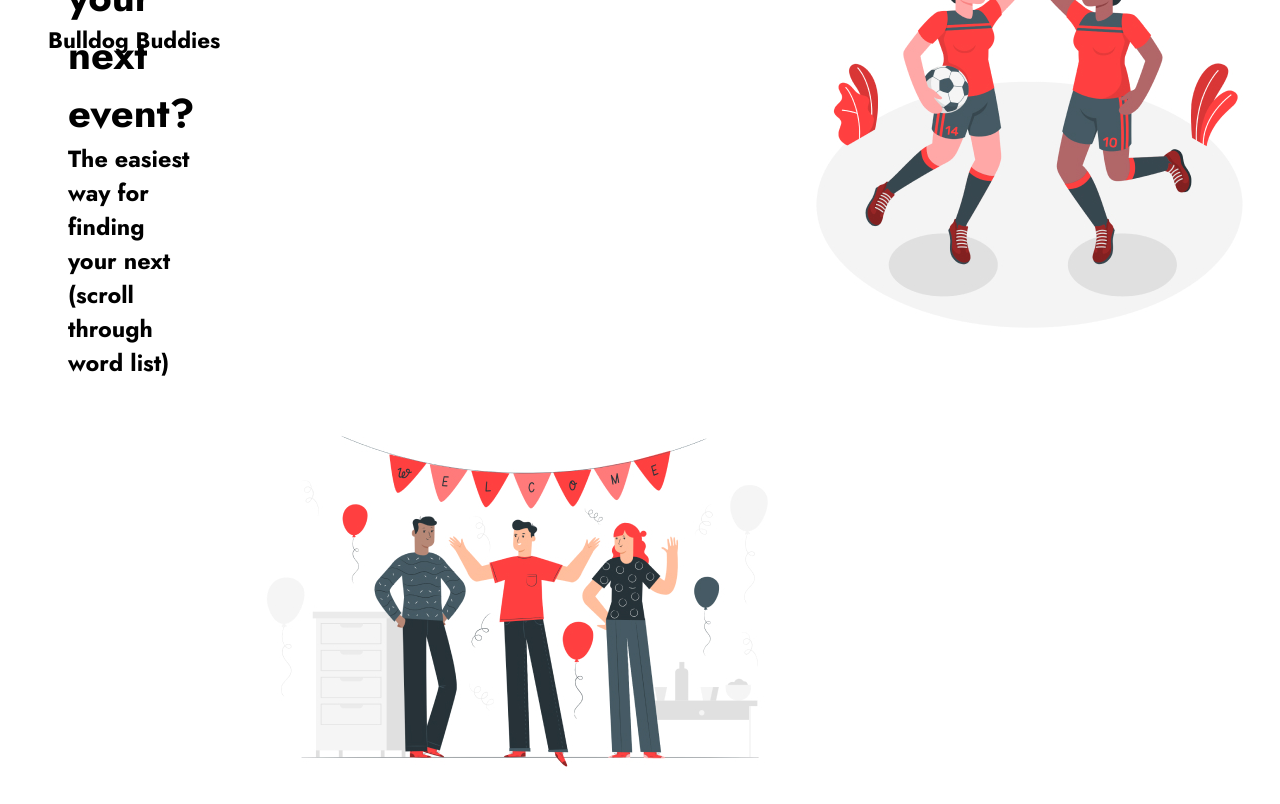
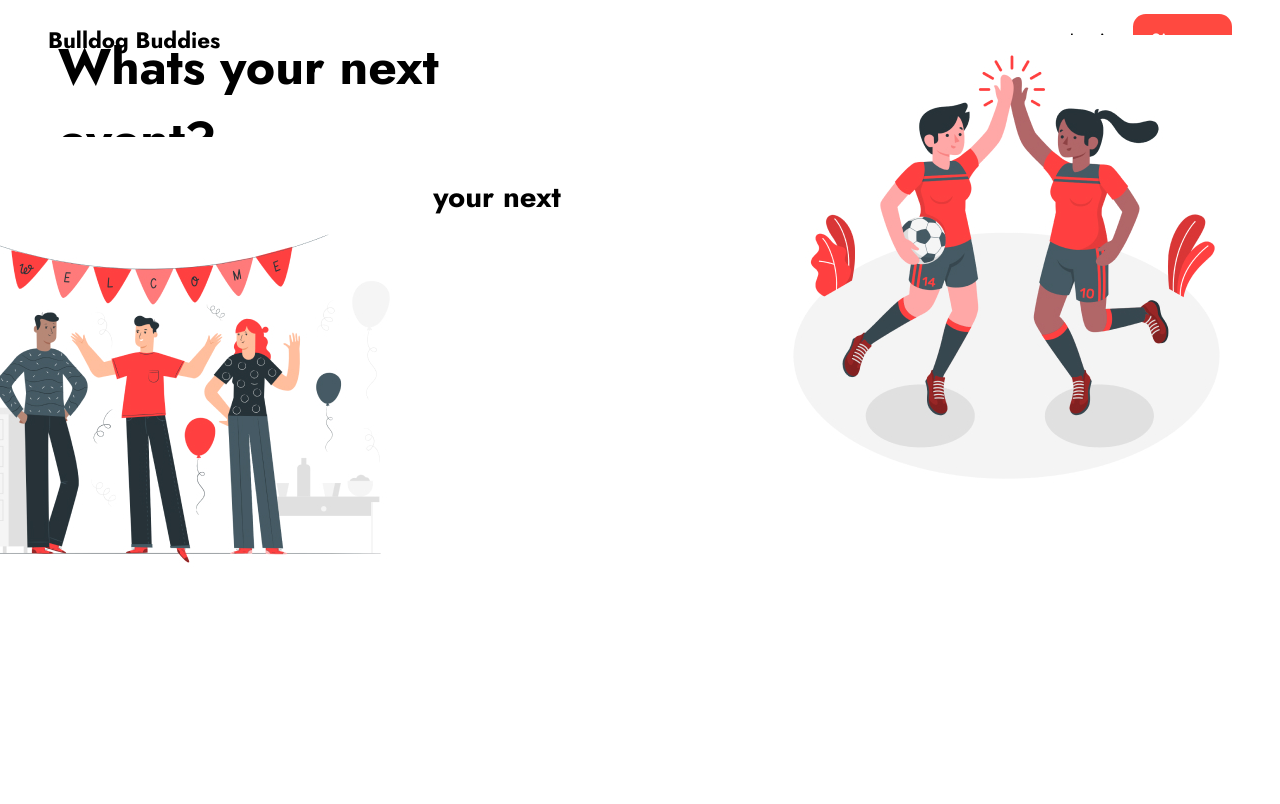
Before and after one commit to rishivandhan/BullDogBuddies, a React (Create React App) app in the folder bulldog-buddies/: page / in a window 1280 px wide. Shown: the top 804 px of the page. Built offline with nearby package versions, Linux system fonts and the light colour scheme; a web font is replaced by a local one.

Commit message:
Basic Homepage change

```diff
--- a/bulldog-buddies/src/components/Home.css
+++ b/bulldog-buddies/src/components/Home.css
@@ -1,7 +1,6 @@
 .home-container {
     display: flex;
     align-items: center;
-    justify-content: space-between;
     height: 80px;
     padding: 0 3rem;
     background-color: white;
@@ -11,22 +10,21 @@
 
 .page-heading {
     font-size: 48px;
-    padding-left: 20px;
+    padding-left: 10px;
     margin-top: 50px;
 
     font-weight: bold;
+    font-size: 25px;
 
 }
 
-
-.page-heading {
-    font-size: 20px;
+.welcome-Picture{
+    display: flex;
+    margin-left: -60%;
+    margin-top: 50%;
 }
-
-
-.welcome-picture{
+.highFive-Picture{
     display: flex;
-    padding-left: 50px;
-    margin-left: 50;
-    margin-top: 1000px;
+    margin-left: 30%;
+    margin-top: 25%;
 }
--- a/bulldog-buddies/src/components/Home.js
+++ b/bulldog-buddies/src/components/Home.js
@@ -1,25 +1,26 @@
 import React from "react";
 import "./Navbar.css";
 import "./Home.css";
+import Signup from "./Signup";
 
 import HighFive from "../Assets/High five-amico 1.jpg";
 import partyPicture from "../Assets/party-pana 1.jpg";
 
 function Home() {
   return (
-    <div className="home-container">
-      <div className="page-heading">
+    <div class="home-container">
+      <div class="page-heading">
         <h1>Whats your next event?</h1>
-        <h3 className="Page-subheading">
+        <h3 class="Page-subheading">
           The easiest way for finding your next (scroll through word list)
         </h3>
       </div>
 
-      <div className="welcome-picture">
+      <div class="welcome-Picture">
         <img src={partyPicture} alt="" />
       </div>
 
-      <div className="highFive-Picture">
+      <div class="highFive-Picture">
         <img src={HighFive} alt="" />
       </div>
     </div>
```
Also changed, not shown: bulldog-buddies/src/components/Footer.css (added), bulldog-buddies/src/components/Footer.js (added).
